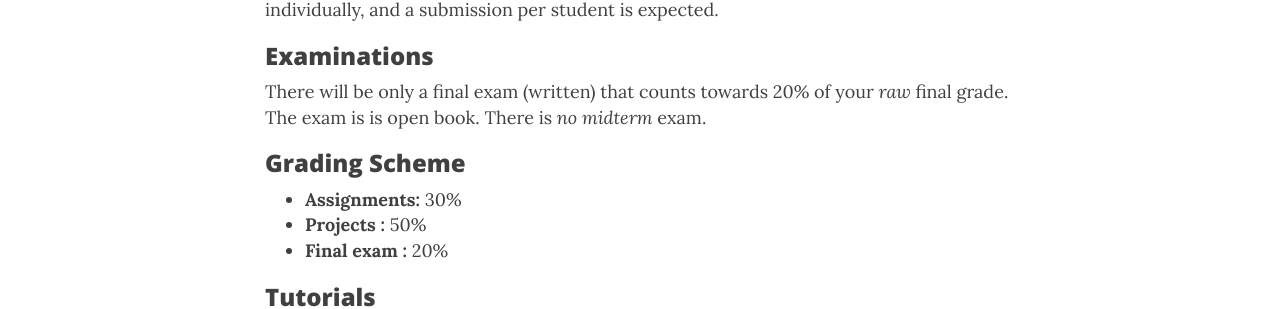
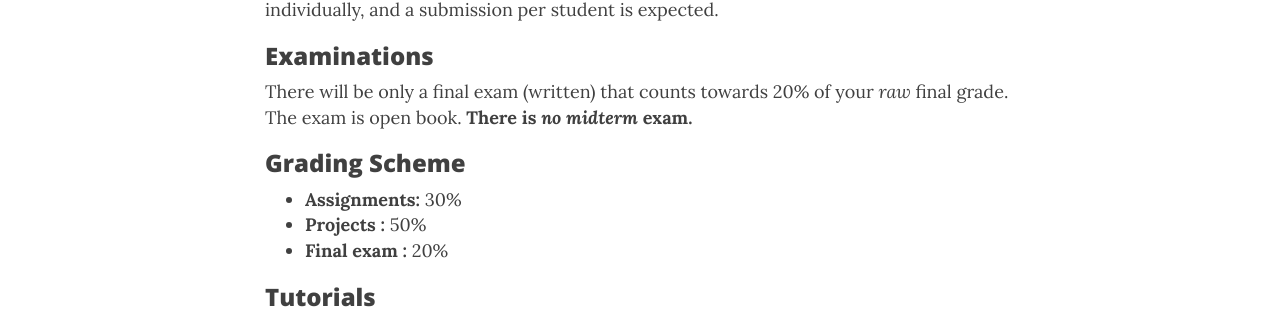
Before and after one commit to CPEN432/cpen432.github.io, a Jekyll site: the page built from index.md, in a window 1280 px wide and 900 px high, scrolled down 1284 px. Shown: the part 180-489 px from the top of the window. Built offline with Jekyll 4.4.1, drawn with Linux system fonts in a browser that asks for light colours; nearby versions of some CDN libraries.

Commit message:
mispelling fixes

```diff
--- a/index.md
+++ b/index.md
@@ -43,8 +43,8 @@ There will be 4-5 theoretical [assignments](https://cpen432.github.io/assignment
 
 
 ### Examinations
-There will be only a final exam (written) that counts towards 20% of your _raw_ final grade. The exam is is open book. <!-- The instructor reserves the right to assign a take-home exam for partial or full credit towards the final exam. -->
-There is _no midterm_ exam.
+There will be only a final exam (written) that counts towards 20% of your _raw_ final grade. The exam is open book. <!-- The instructor reserves the right to assign a take-home exam for partial or full credit towards the final exam. -->
+**There is _no midterm_ exam.**
 
 
 
```
Also changed, not shown: readings.md (+1 -1 lines).
